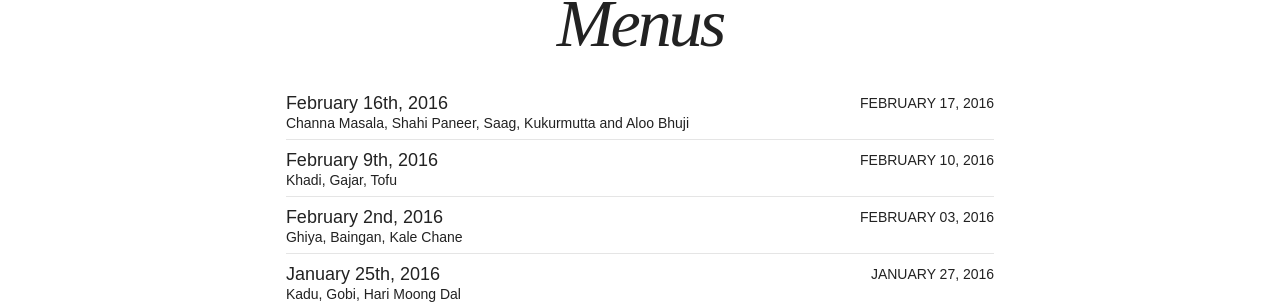
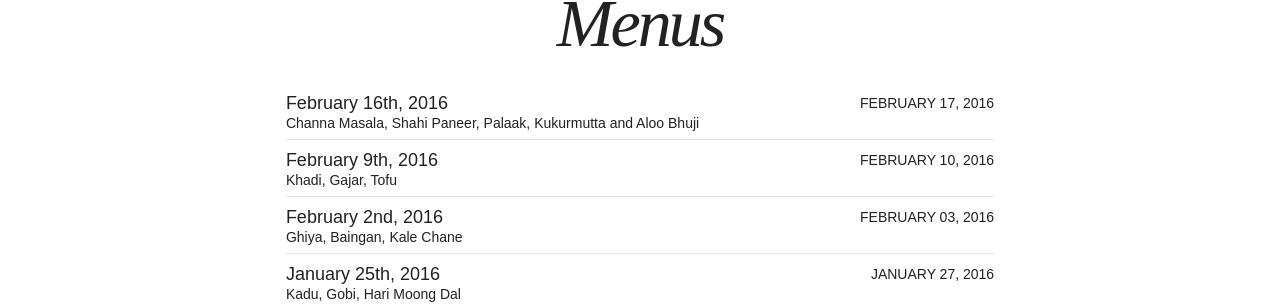
Before and after one commit to yogibelly/blog, a Jekyll site: the page built from menus/index.md, in a window 1280 px wide. Shown: the part 289-596 px from the top of the page. Built offline with Jekyll 4.4.1, drawn with Linux system fonts in a browser that asks for light colours; nearby versions of some CDN libraries.

Commit message:
fixed saag to palak

```diff
--- a/_posts/menus/2016-02-17-week6-menu.md
+++ b/_posts/menus/2016-02-17-week6-menu.md
@@ -1,7 +1,7 @@
 ---
 layout: post
 title: "February 16th, 2016"
-excerpt: "Channa Masala, Shahi Paneer, Saag, Kukurmutta and Aloo Bhuji"
+excerpt: "Channa Masala, Shahi Paneer, Palaak, Kukurmutta and Aloo Bhuji"
 categories: menus
 tags: [week 6, menu]
 comments: true
@@ -15,7 +15,7 @@ author: yogi
 	<a href="https://raw.githubusercontent.com/yogibelly/yogibelly.github.io/master/img/portfolio/paneer.jpg"><img src="https://raw.githubusercontent.com/yogibelly/yogibelly.github.io/master/img/portfolio/paneer.jpg" alt="image"></a>
 	<a href="https://raw.githubusercontent.com/yogibelly/yogibelly.github.io/master/img/portfolio/palak.jpg"><img src="https://raw.githubusercontent.com/yogibelly/yogibelly.github.io/master/img/portfolio/palak.jpg" alt="image"></a>
 	<a href="https://raw.githubusercontent.com/yogibelly/yogibelly.github.io/master/img/portfolio/tamarind.jpg"><img src="https://raw.githubusercontent.com/yogibelly/yogibelly.github.io/master/img/portfolio/tamarind.jpg" alt="image"></a>
-	<figcaption>Paneer, Palak, Tamarind</figcaption>
+	<figcaption>Paneer, Palaak, Tamarind</figcaption>
 </figure>
 
 <figure class="third">
```
